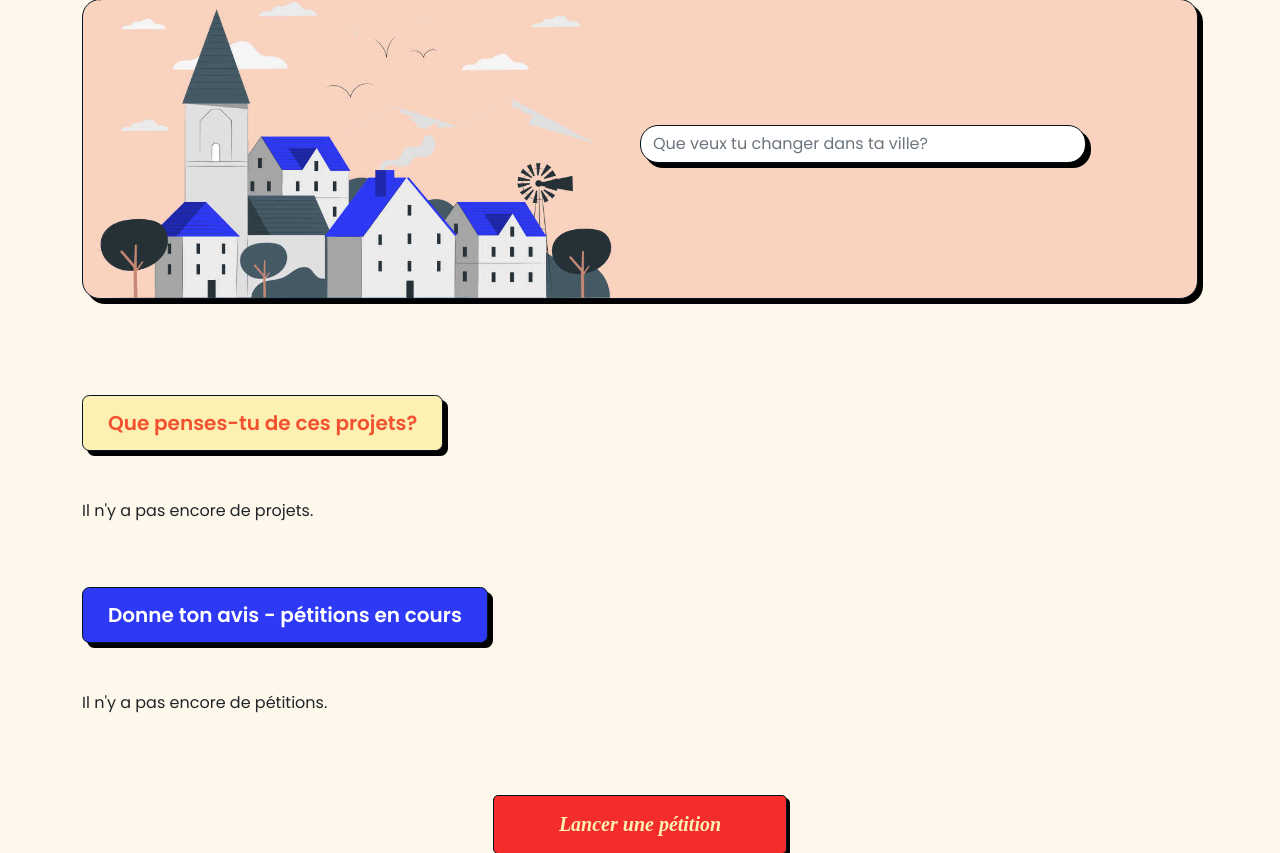
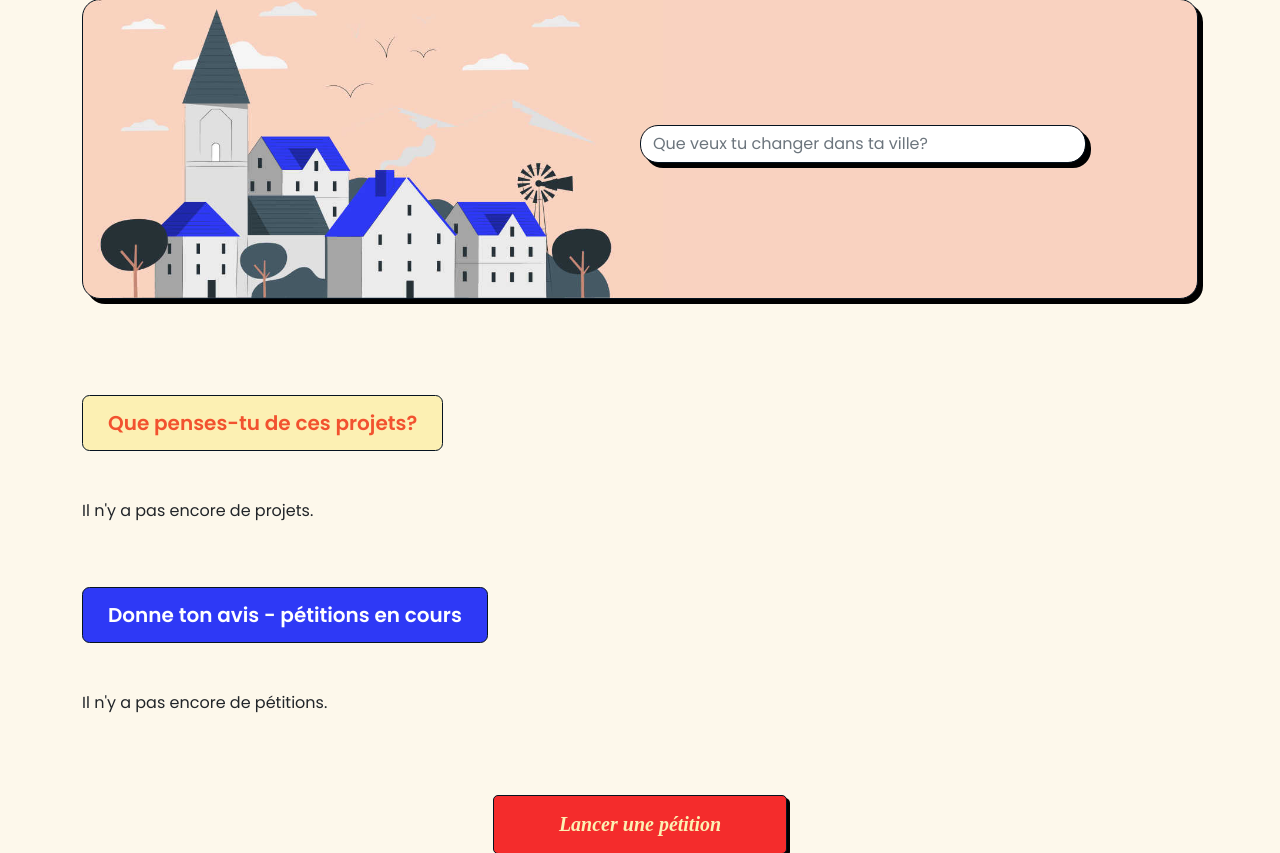
Before and after one commit to citympact/citympact, a Django app: template backend/mainApp/templates/mainApp/index.html in a window 1280 px wide. Shown: the part 180-1033 px from the top of the page. Run offline with Django 3.2, Linux system fonts and the light colour scheme; the template is opened without the code that fills it, so the values that code supplies are empty; parts of the project's set-up code (start-up, migrations or seed data) failed here and were passed over; some libraries are stand-ins or nearby versions; some web fonts are replaced.

Commit message:
Removed the shadow on the home page titles.

```diff
--- a/backend/mainApp/static/mainApp/css/main.css
+++ b/backend/mainApp/static/mainApp/css/main.css
@@ -225,7 +225,6 @@ h1.homepage_title {
     border: 1px solid #051320;
     box-sizing: border-box;
     border-radius: 7.5px;
-    box-shadow: 5px 5px black;
     padding: 12px 25px;
     font-family: Poppins;
     font-style: normal;
```
